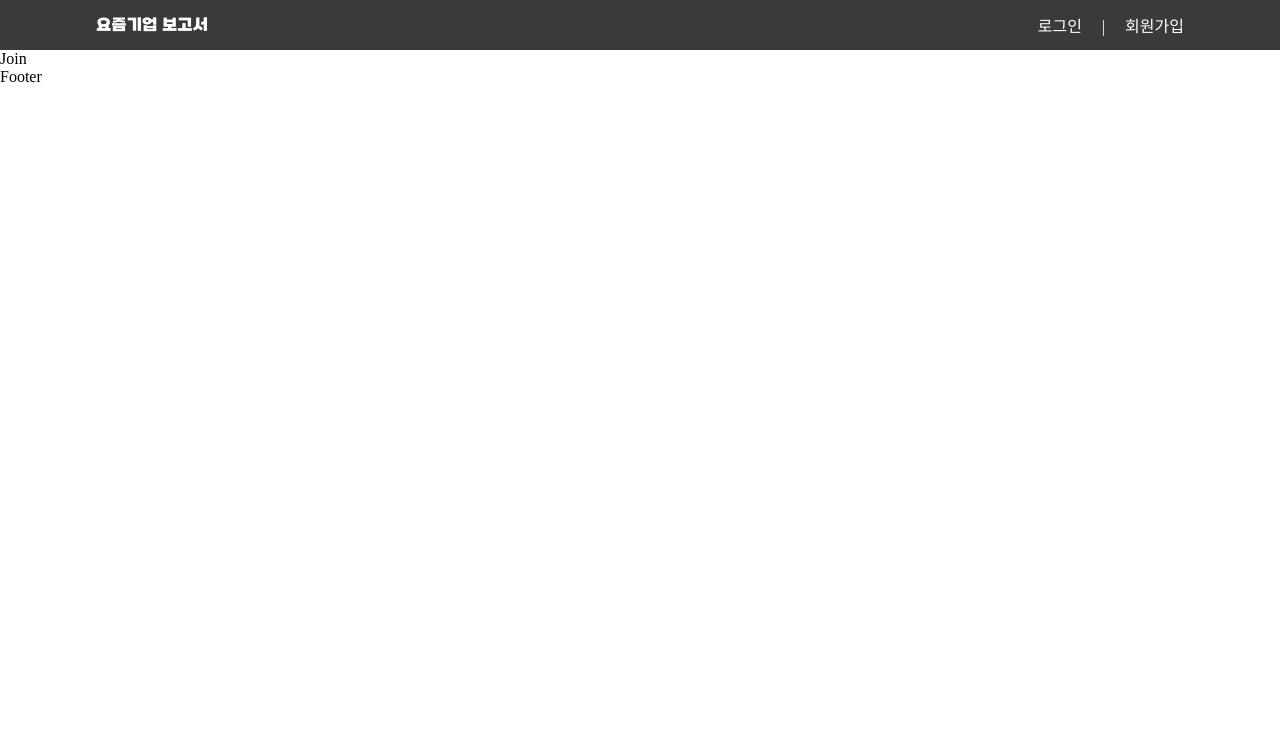
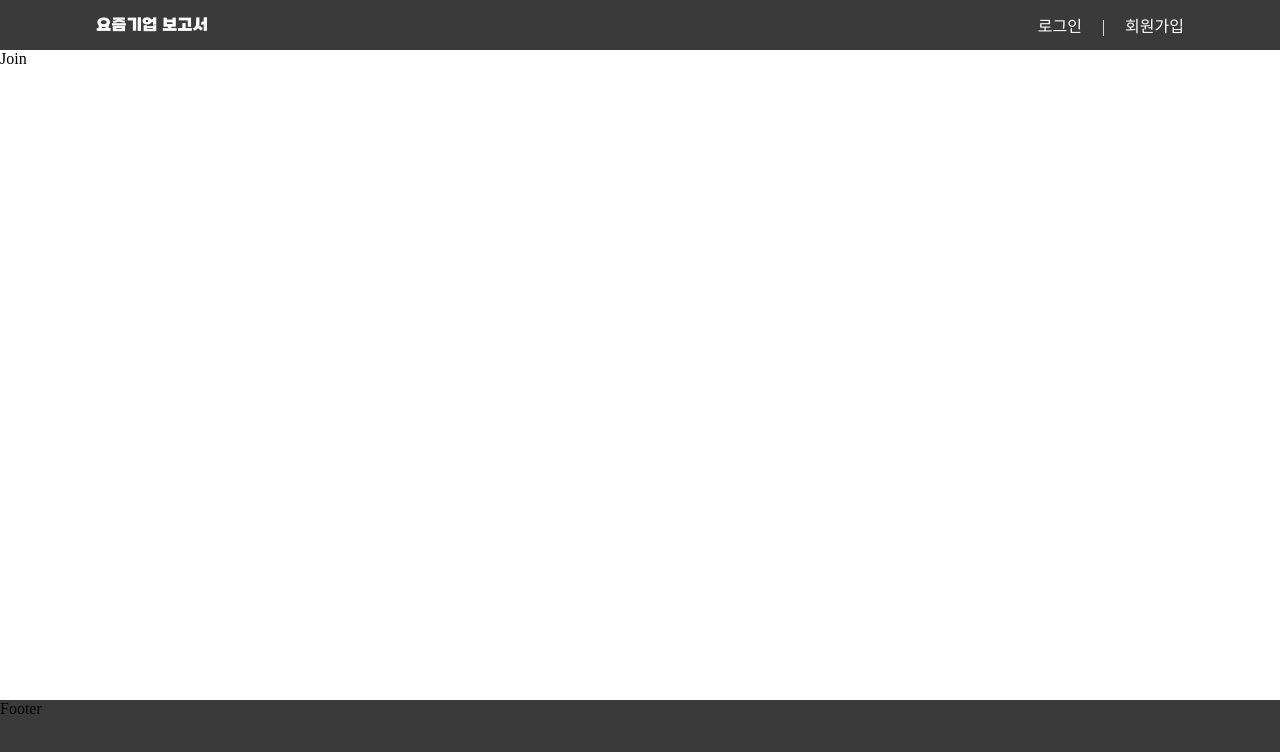
Before and after one commit to Eunhye1109/Practical-Project, a React (Create React App) app in the folder front/: page /join in a window 1280 px wide. Shown: the top 752 px of the page. Built offline with nearby package versions, Linux system fonts and the light colour scheme; a web font is replaced by a local one.

Commit message:
[Design] 메인레이아웃-footer 하단 고정

```diff
--- a/front/src/App.tsx
+++ b/front/src/App.tsx
@@ -10,18 +10,31 @@ import MainLayout from 'layouts/MainLayout';
 import Home from 'pages/Home';
 import Login from 'pages/Login';
 import Join from 'pages/Join';
+import styled from '@emotion/styled';
+
+const Wrapper = styled.div`
+  display: flex;
+  flex-direction: column;
+  min-height: 100vh;
+`;
+
+const Content = styled.main`
+  flex: 1;
+`;
 
 function App() {
   return (
-    <div>
+    <Wrapper>
       <MainLayout>
-        <Routes>
-          <Route path='/' element={<Home />} />
-          <Route path='/login' element={<Login />} />
-          <Route path='/join' element={<Join />} />
-        </Routes>
+        <Content>
+          <Routes>
+            <Route path='/' element={<Home />} />
+            <Route path='/login' element={<Login />} />
+            <Route path='/join' element={<Join />} />
+          </Routes>
+        </Content>
       </MainLayout>
-    </div>
+    </Wrapper>
   );
 }
 
--- a/front/src/index.css
+++ b/front/src/index.css
@@ -24,7 +24,8 @@
   font-display: swap;
 }
 
-body {
+html, body {
+  height: 100%;
   margin: 0;
   font-family: 'Pretendard';
   -webkit-font-smoothing: antialiased;
--- a/front/src/layouts/Footer.tsx
+++ b/front/src/layouts/Footer.tsx
@@ -2,13 +2,16 @@ import React from 'react'
 import styled from '@emotion/styled'
 
 const Container = styled.footer`
-    width: 100vw;
-
+    width: 100%;
+    height: 100px;
+    background-color: ${({theme}) => theme.colors.natural90};
 `;
 
 const Footer = () => {
   return (
-    <div>Footer</div>
+    <Container>
+        Footer
+    </Container>
   )
 }
 
```
